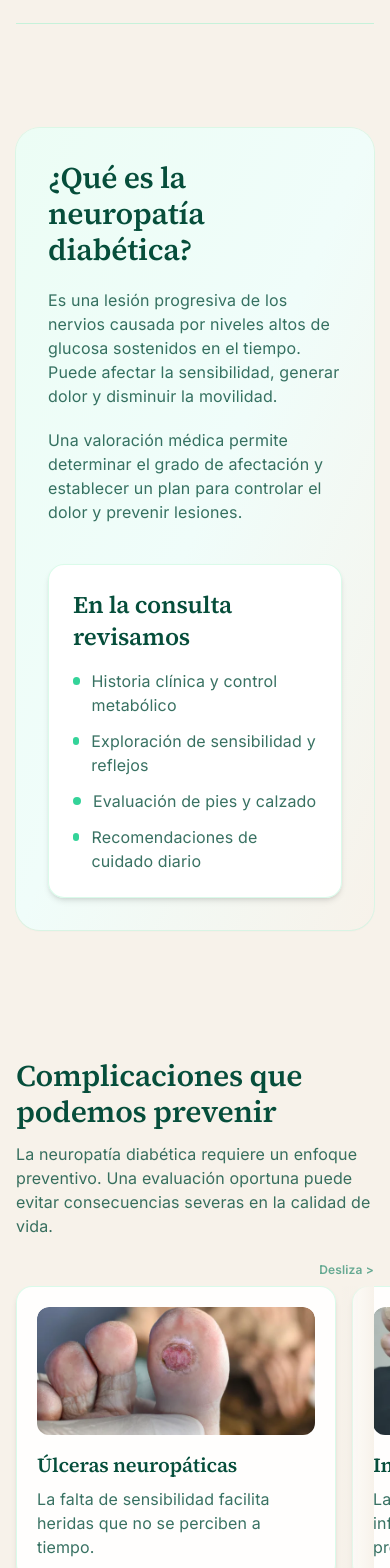
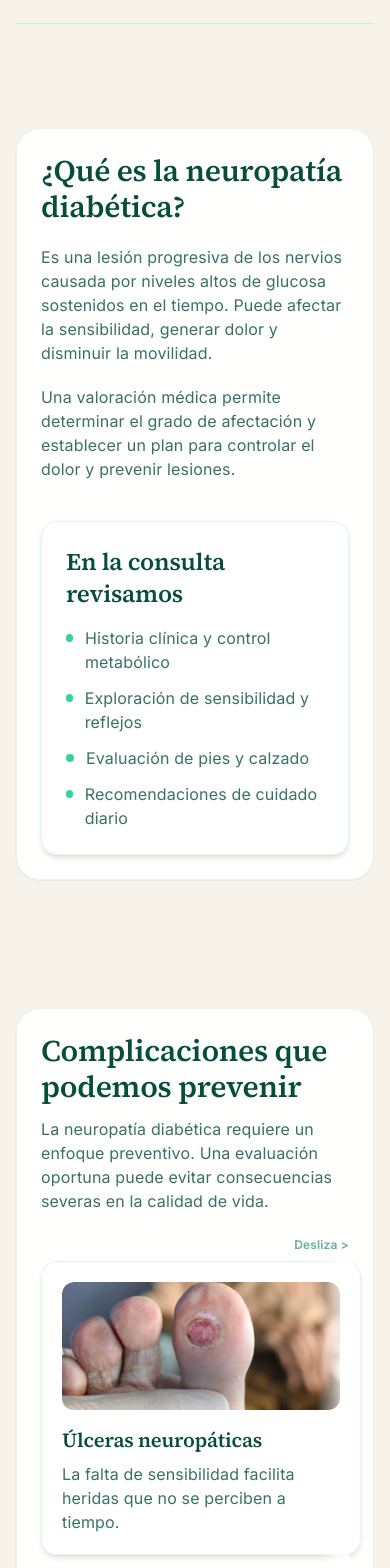
Before and after one commit to davidguzman1991/neuropatia-marketing, a Next.js app: page / in a window 390 px wide. Shown: the part 2380-3948 px from the top of the page. Built offline with nearby package versions, Linux system fonts and the light colour scheme; no server answers.

Commit message:
color mobil

```diff
--- a/components/AboutNeuropathy.jsx
+++ b/components/AboutNeuropathy.jsx
@@ -3,7 +3,7 @@ import { Card, CardContent } from "./ui/card";
 export default function AboutNeuropathy() {
   return (
     <section id="que-es" className="section">
-      <div className="rounded-3xl bg-gradient-to-br from-emerald-50 via-teal-50 to-sky-50 p-8 shadow-sm ring-1 ring-emerald-100/70 sm:p-10">
+      <div className="rounded-3xl border border-emerald-100/80 bg-white/95 p-6 shadow-sm sm:border-0 sm:bg-gradient-to-br sm:from-emerald-50 sm:via-teal-50 sm:to-sky-50 sm:p-10 sm:ring-1 sm:ring-emerald-100/70">
         <div className="grid gap-10 lg:grid-cols-[1.1fr_0.9fr]">
           <div className="space-y-5">
             <h2 className="text-3xl font-semibold text-emerald-900 sm:text-4xl">
--- a/components/Complications.jsx
+++ b/components/Complications.jsx
@@ -31,7 +31,7 @@ export default function Complications() {
 
   return (
     <section id="complicaciones" className="section">
-      <div className="space-y-6">
+      <div className="space-y-6 rounded-3xl border border-emerald-100/80 bg-white/95 p-6 shadow-sm sm:border-0 sm:bg-transparent sm:p-0 sm:shadow-none">
         <div className="max-w-3xl space-y-3">
           <h2 className="text-3xl font-semibold text-emerald-900 sm:text-4xl">
             Complicaciones que podemos prevenir
@@ -47,7 +47,7 @@ export default function Complications() {
             Desliza &gt;
           </div>
           <div className="relative">
-            <div className="flex gap-4 overflow-x-auto px-4 pb-4 -mx-4 snap-x snap-mandatory scroll-px-4 md:mx-0 md:grid md:grid-cols-2 md:overflow-visible md:px-0 md:pb-0 md:snap-none">
+            <div className="flex gap-4 overflow-x-auto -mx-6 px-6 pb-4 snap-x snap-mandatory scroll-px-6 sm:mx-0 sm:px-0 md:grid md:grid-cols-2 md:overflow-visible md:pb-0 md:snap-none">
               {items.map((item) => (
                 <Card
                   key={item.title}
@@ -73,7 +73,7 @@ export default function Complications() {
                 </Card>
               ))}
             </div>
-            <div className="pointer-events-none absolute right-0 top-0 h-full w-8 bg-gradient-to-l from-[#f7f2ea] to-transparent md:hidden" />
+            <div className="pointer-events-none absolute right-0 top-0 h-full w-8 bg-gradient-to-l from-white to-transparent md:hidden" />
           </div>
         </div>
       </div>
--- a/components/SuccessCases.jsx
+++ b/components/SuccessCases.jsx
@@ -33,7 +33,7 @@ export default function SuccessCases() {
 
   return (
     <section id="casos" className="section">
-      <div className="mx-auto max-w-6xl space-y-8">
+      <div className="mx-auto max-w-6xl space-y-8 rounded-3xl border border-emerald-100/80 bg-white/95 p-6 shadow-sm sm:border-0 sm:bg-transparent sm:p-0 sm:shadow-none">
         <div className="max-w-3xl space-y-3">
           <h2 className="text-3xl font-semibold text-emerald-900 sm:text-4xl">
             Historias reales de pacientes
@@ -47,7 +47,7 @@ export default function SuccessCases() {
             Desliza &gt;
           </div>
           <div className="relative">
-            <div className="flex gap-4 overflow-x-auto px-4 pb-4 -mx-4 snap-x snap-mandatory scroll-px-4 md:mx-0 md:grid md:grid-cols-2 md:overflow-visible md:px-0 md:pb-0 md:snap-none lg:grid-cols-3">
+            <div className="flex gap-4 overflow-x-auto -mx-6 px-6 pb-4 snap-x snap-mandatory scroll-px-6 sm:mx-0 sm:px-0 md:grid md:grid-cols-2 md:overflow-visible md:pb-0 md:snap-none lg:grid-cols-3">
               {cases.map((item) => (
                 <Card
                   key={item.title}
@@ -75,7 +75,7 @@ export default function SuccessCases() {
                 </Card>
               ))}
             </div>
-            <div className="pointer-events-none absolute right-0 top-0 h-full w-8 bg-gradient-to-l from-[#f7f2ea] to-transparent md:hidden" />
+            <div className="pointer-events-none absolute right-0 top-0 h-full w-8 bg-gradient-to-l from-white to-transparent md:hidden" />
           </div>
         </div>
         <div className="space-y-4 text-center">
```
